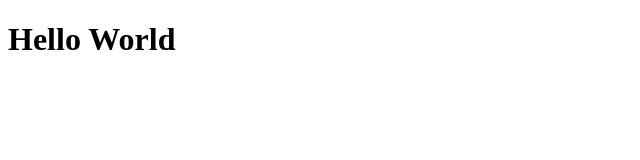
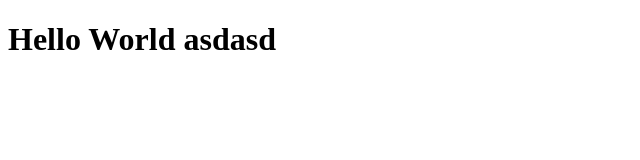
Before and after one commit to yasinkayaa/yasinkayaa.github.io, a plain HTML site: page index.html in a window 1280 px wide. Shown: the whole page, without its empty margins (0-640 px from the left). Drawn offline with Linux system fonts and the light colour scheme.

Commit message:
Update index.html

```diff
--- a/index.html
+++ b/index.html
@@ -8,7 +8,7 @@
 </head>
 <body>
    <h1>
-       Hello World
+       Hello World asdasd
    </h1>
 </body>
 </html>
```
